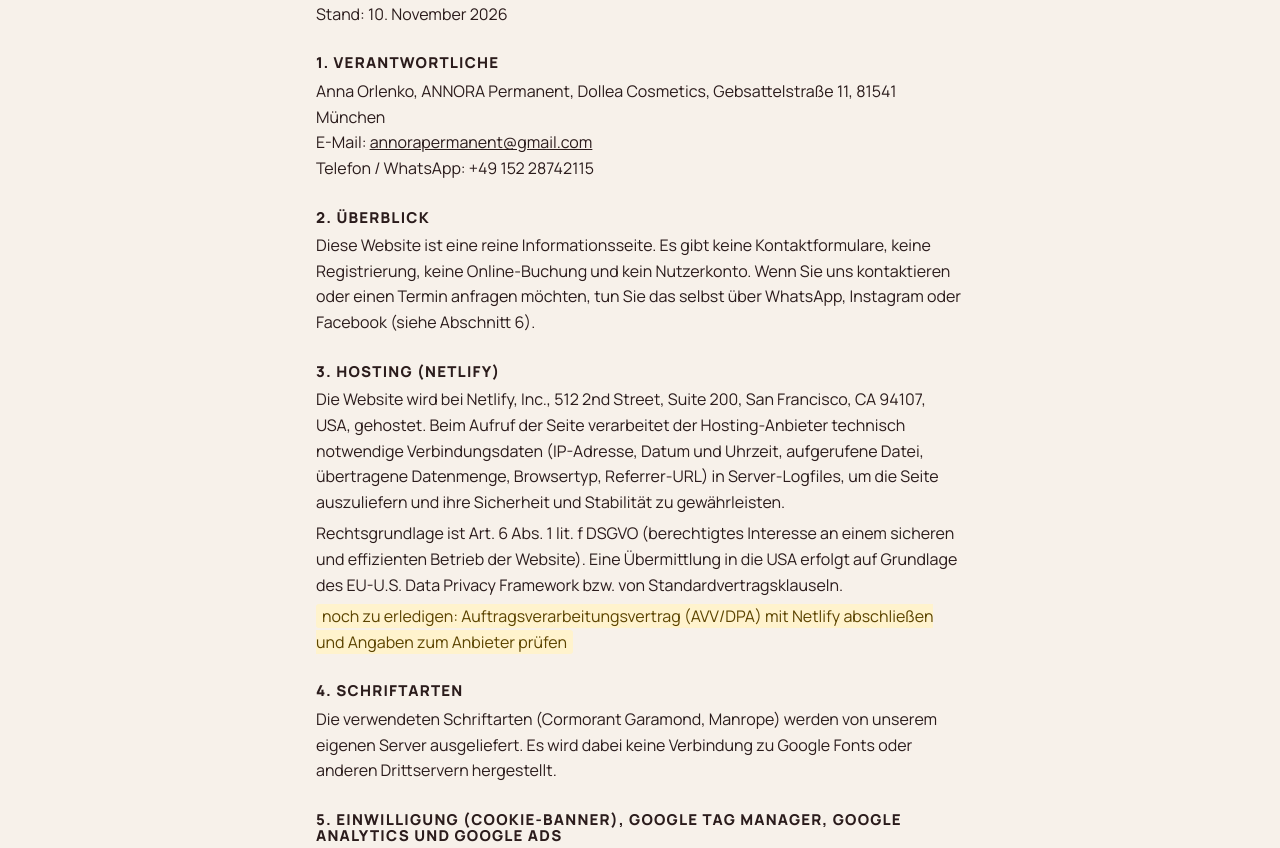
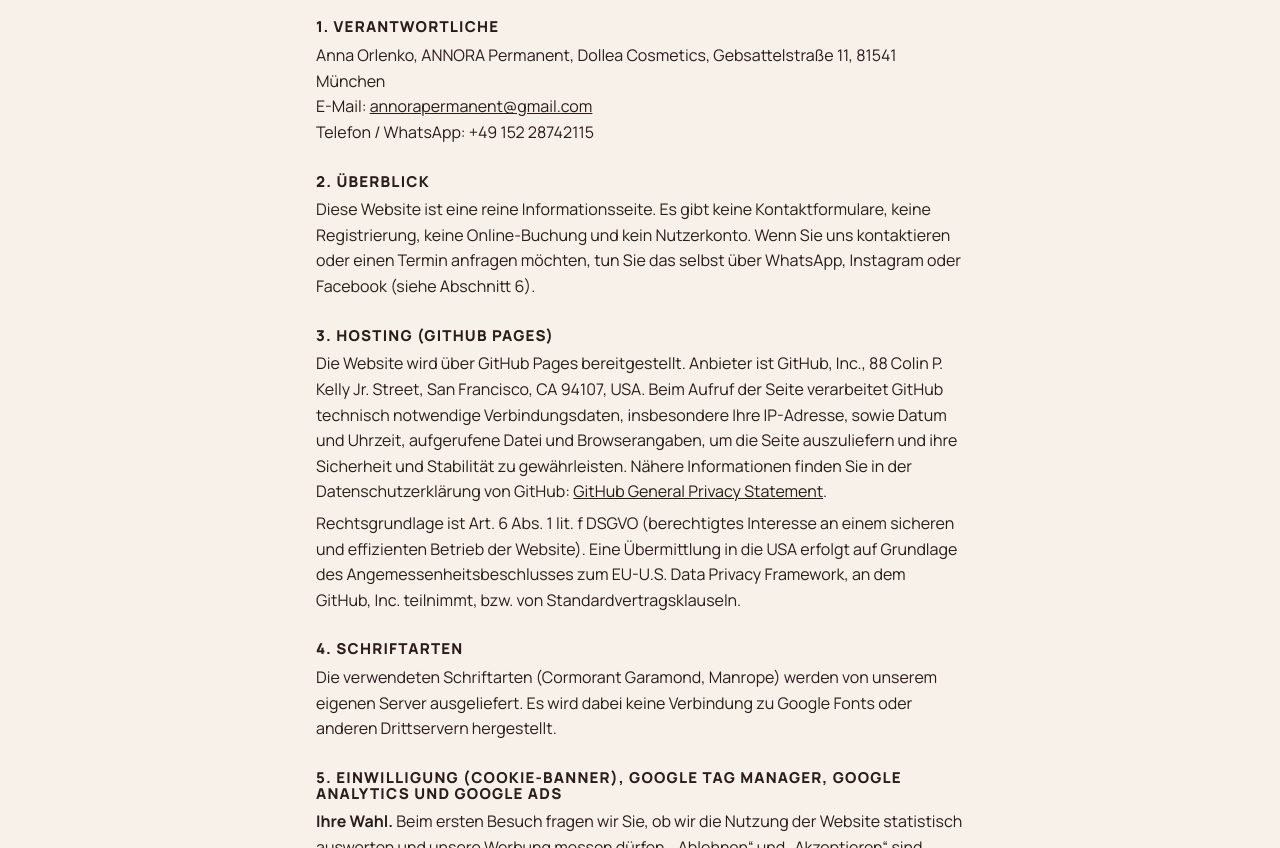
Before and after one commit to 1-sketch-hash/annora-permanent, a plain HTML site: page datenschutz.html in a window 1280 px wide. Shown: the part 268-1116 px from the top of the page. Drawn offline with Linux system fonts and the light colour scheme.

Commit message:
Launch: allow indexing, remove draft markers, GitHub Pages hosting in privacy policy
Co-Authored-By: Claude Opus 5.5 <noreply@anthropic.com>

```diff
--- a/datenschutz.html
+++ b/datenschutz.html
@@ -5,13 +5,12 @@
 <meta name="viewport" content="width=device-width, initial-scale=1">
 <meta http-equiv="Content-Security-Policy" content="default-src 'none'; script-src 'self' https://www.googletagmanager.com; style-src 'self'; font-src 'self'; img-src 'self' data: https://www.googletagmanager.com https://*.google-analytics.com https://www.google.com https://*.g.doubleclick.net https://www.googleadservices.com; connect-src 'self' https://*.google-analytics.com https://*.analytics.google.com https://*.googletagmanager.com https://*.g.doubleclick.net https://www.google.com https://www.googleadservices.com; base-uri 'self'; form-action 'none'; object-src 'none'">
 <meta name="referrer" content="strict-origin-when-cross-origin">
-<meta name="robots" content="noindex, nofollow">
+<meta name="robots" content="noindex, follow">
 <meta name="theme-color" content="#f7f1ea">
 <title>Datenschutzerklärung – Annora Permanent</title>
 <link rel="stylesheet" href="styles.css">
 </head>
 <body class="plain">
-<div class="note">ENTWURF – vor der Veröffentlichung rechtlich prüfen (Anwalt oder Generator, z. B. eRecht24). Gelb markierte Angaben sind noch zu erledigen.</div>
 <header>
   <div class="wrap bar">
     <a class="logo" href="./">ANNORA<small>PERMANENT</small></a>
@@ -19,7 +18,7 @@
 </header>
 <main class="wrap legal">
   <h1>Datenschutzerklärung</h1>
-  <p>Stand: 10. November 2026</p>
+  <p>Stand: 17. November 2026</p>
 
   <h2>1. Verantwortliche</h2>
   <p>Anna Orlenko, ANNORA Permanent, Dollea Cosmetics, Gebsattelstraße 11, 81541 München<br>
@@ -29,10 +28,9 @@
   <h2>2. Überblick</h2>
   <p>Diese Website ist eine reine Informationsseite. Es gibt keine Kontaktformulare, keine Registrierung, keine Online-Buchung und kein Nutzerkonto. Wenn Sie uns kontaktieren oder einen Termin anfragen möchten, tun Sie das selbst über WhatsApp, Instagram oder Facebook (siehe Abschnitt 6).</p>
 
-  <h2>3. Hosting (Netlify)</h2>
-  <p>Die Website wird bei Netlify, Inc., 512 2nd Street, Suite 200, San Francisco, CA 94107, USA, gehostet. Beim Aufruf der Seite verarbeitet der Hosting-Anbieter technisch notwendige Verbindungsdaten (IP-Adresse, Datum und Uhrzeit, aufgerufene Datei, übertragene Datenmenge, Browsertyp, Referrer-URL) in Server-Logfiles, um die Seite auszuliefern und ihre Sicherheit und Stabilität zu gewährleisten.</p>
-  <p>Rechtsgrundlage ist Art. 6 Abs. 1 lit. f DSGVO (berechtigtes Interesse an einem sicheren und effizienten Betrieb der Website). Eine Übermittlung in die USA erfolgt auf Grundlage des EU-U.S. Data Privacy Framework bzw. von Standardvertragsklauseln.</p>
-  <p><span class="todo">noch zu erledigen: Auftragsverarbeitungsvertrag (AVV/DPA) mit Netlify abschließen und Angaben zum Anbieter prüfen</span></p>
+  <h2>3. Hosting (GitHub Pages)</h2>
+  <p>Die Website wird über GitHub Pages bereitgestellt. Anbieter ist GitHub, Inc., 88 Colin P. Kelly Jr. Street, San Francisco, CA 94107, USA. Beim Aufruf der Seite verarbeitet GitHub technisch notwendige Verbindungsdaten, insbesondere Ihre IP-Adresse, sowie Datum und Uhrzeit, aufgerufene Datei und Browserangaben, um die Seite auszuliefern und ihre Sicherheit und Stabilität zu gewährleisten. Nähere Informationen finden Sie in der Datenschutzerklärung von GitHub: <a href="https://docs.github.com/de/site-policy/privacy-policies/github-general-privacy-statement" target="_blank" rel="noopener noreferrer">GitHub General Privacy Statement</a>.</p>
+  <p>Rechtsgrundlage ist Art. 6 Abs. 1 lit. f DSGVO (berechtigtes Interesse an einem sicheren und effizienten Betrieb der Website). Eine Übermittlung in die USA erfolgt auf Grundlage des Angemessenheitsbeschlusses zum EU-U.S. Data Privacy Framework, an dem GitHub, Inc. teilnimmt, bzw. von Standardvertragsklauseln.</p>
 
   <h2>4. Schriftarten</h2>
   <p>Die verwendeten Schriftarten (Cormorant Garamond, Manrope) werden von unserem eigenen Server ausgeliefert. Es wird dabei keine Verbindung zu Google Fonts oder anderen Drittservern hergestellt.</p>
@@ -48,7 +46,6 @@
   <p>Dabei können Cookies bzw. ähnliche Technologien (z. B. <code>_ga</code>, <code>_ga_*</code>) in Ihrem Browser gespeichert werden. Google Analytics 4 speichert keine vollständigen IP-Adressen. </p>
   <p>Zusätzlich laden wir mit Ihrer Einwilligung das Google-Ads-Tag (Kennung AW-10978525985). Es dient der Messung, ob Sie über eine Google-Anzeige auf unsere Website gelangt sind und eine Kontaktschaltfläche angeklickt haben (Conversion-Messung), und kann je nach Einstellung des Anzeigenkontos auch für Remarketing genutzt werden. Dabei können Cookies (z. B. <code>_gcl_*</code>) gesetzt und Daten wie IP-Adresse, Gerätekennungen, aufgerufene Seiten und Klicks an Google übermittelt werden. Die Einwilligungsarten für Werbung (ad_storage, ad_user_data, ad_personalization) werden erst nach Ihrer Zustimmung auf „gewährt“ gesetzt.</p>
   <p>Rechtsgrundlage sind Ihre Einwilligung nach Art. 6 Abs. 1 lit. a DSGVO und § 25 Abs. 1 TDDDG. Die Übermittlung in die USA stützt sich auf den Angemessenheitsbeschluss zum EU-U.S. Data Privacy Framework, an dem Google LLC teilnimmt. Die Daten werden in Google Analytics für die dort eingestellte Dauer gespeichert (höchstens 14 Monate).</p>
-  <p><span class="todo">noch zu erledigen: für Google Ads die Datenverarbeitungsbedingungen akzeptieren und Remarketing/Personalisierung im Anzeigenkonto prüfen; in Google Analytics die Datenaufbewahrung für Ereignisdaten auf 2 oder 14 Monate prüfen, Google Signals deaktiviert lassen und die Datenverarbeitungsbedingungen (AVV) von Google akzeptieren</span></p>
 
   <h2>6. Verlinkungen zu WhatsApp, Instagram und Facebook</h2>
   <p>Unsere Seite enthält Links zu WhatsApp (Meta Platforms Ireland Limited), Instagram und Facebook (jeweils Meta Platforms Ireland Limited, Merrion Road, Dublin 4, Irland). Es handelt sich um einfache Links, nicht um eingebundene Plug-ins. Eine Verbindung zu diesen Diensten wird erst hergestellt, wenn Sie auf einen Link klicken. Ab diesem Zeitpunkt gelten die Datenschutzbestimmungen des jeweiligen Anbieters. Wenn Sie uns über WhatsApp oder Instagram schreiben, verarbeiten wir Ihre Angaben (z. B. Name, Telefonnummer, Nachrichteninhalt), um Ihre Anfrage zu beantworten (Art. 6 Abs. 1 lit. b bzw. f DSGVO).</p>
```
Also changed, not shown: impressum.html (+1 -6 lines), index.html (+0 -1 lines), 2 other files.
